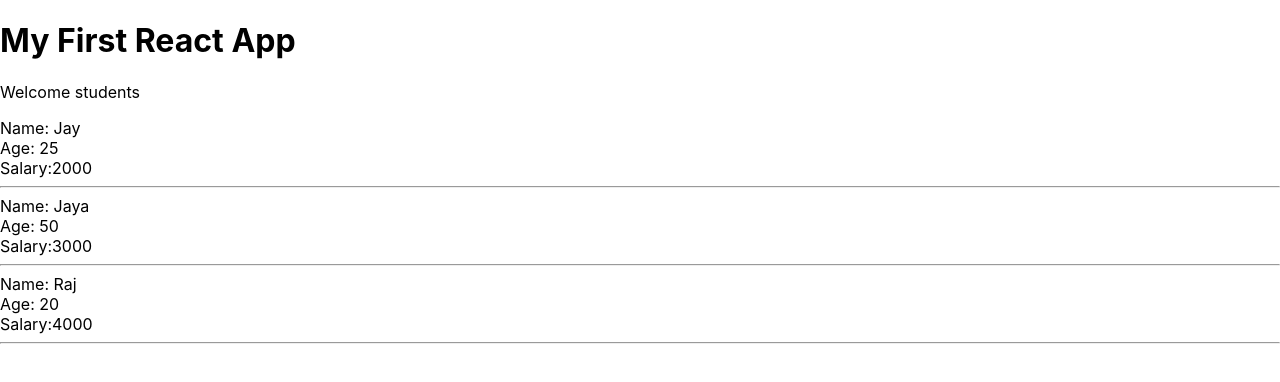
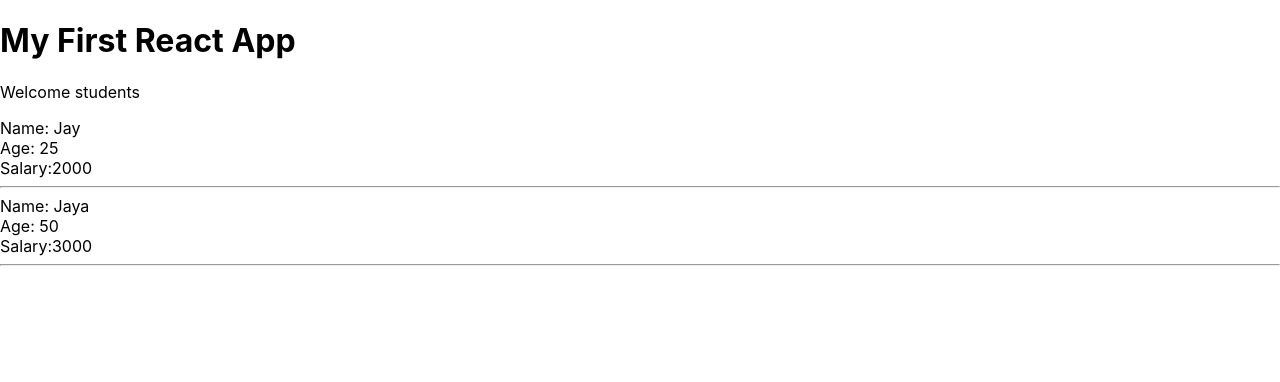
Before and after one commit to jay4tech/React, a React (Create React App) app in the folder myapp/: page / in a window 1280 px wide. Shown: the top 382 px of the page. Built offline with nearby package versions, Linux system fonts and the light colour scheme.

Commit message:
Chapter-12

```diff
--- a/myapp/src/Employee.js
+++ b/myapp/src/Employee.js
@@ -1,21 +1,52 @@
 import React from 'react';
 
-const Employee = ({employees}) => {
-    const employeeList = employees.map(employee => {
-        return (
-            <div className="employee" key={employee.id}>
-                <div>Name: {employee.name}</div>
-                <div>Age: {employee.age}</div>
-                <div>Salary:{employee.salary}</div>
-                <hr />
-            </div>
-        )
-    })
+const Employee = ({ employees }) => {
+    // const employeeList = employees.map(employee => {
+    //    if(employee.age>20){
+    //    return (
+    //         <div className="employee" key={employee.id}>
+    //             <div>Name: {employee.name}</div>
+    //             <div>Age: {employee.age}</div>
+    //             <div>Salary:{employee.salary}</div>
+    //             <hr />
+    //         </div>
+    //     )
+    //    }else{
+    //        return null;
+    //    }
+    // })
+
+    // const employeeList = employees.map(employee => {
+
+    //     return employee.age  < 30 ? (<div className="employee" key={employee.id}>
+    //         <div>Name: {employee.name}</div>
+    //         <div>Age: {employee.age}</div>
+    //         <div>Salary:{employee.salary}</div>
+    //         <hr />
+    //     </div>) : null;
+    // })
+    // return (
+    //     <div className="employee-list" >
+    //         {employeeList}
+    //     </div >
+
+    // )
+
     return (
         <div className="employee-list" >
-            {employeeList}
-        </div >
+            {
+                employees.map(employee => {
+                    return employee.age > 20 ? (<div className="employee" key={employee.id}>
+                        <div>Name: {employee.name}</div>
+                        <div>Age: {employee.age}</div>
+                        <div>Salary:{employee.salary}</div>
+                        <hr />
+                    </div>
+                    ) : null;
 
+                })
+            }
+        </div>
     )
 }
 export default Employee;
```
